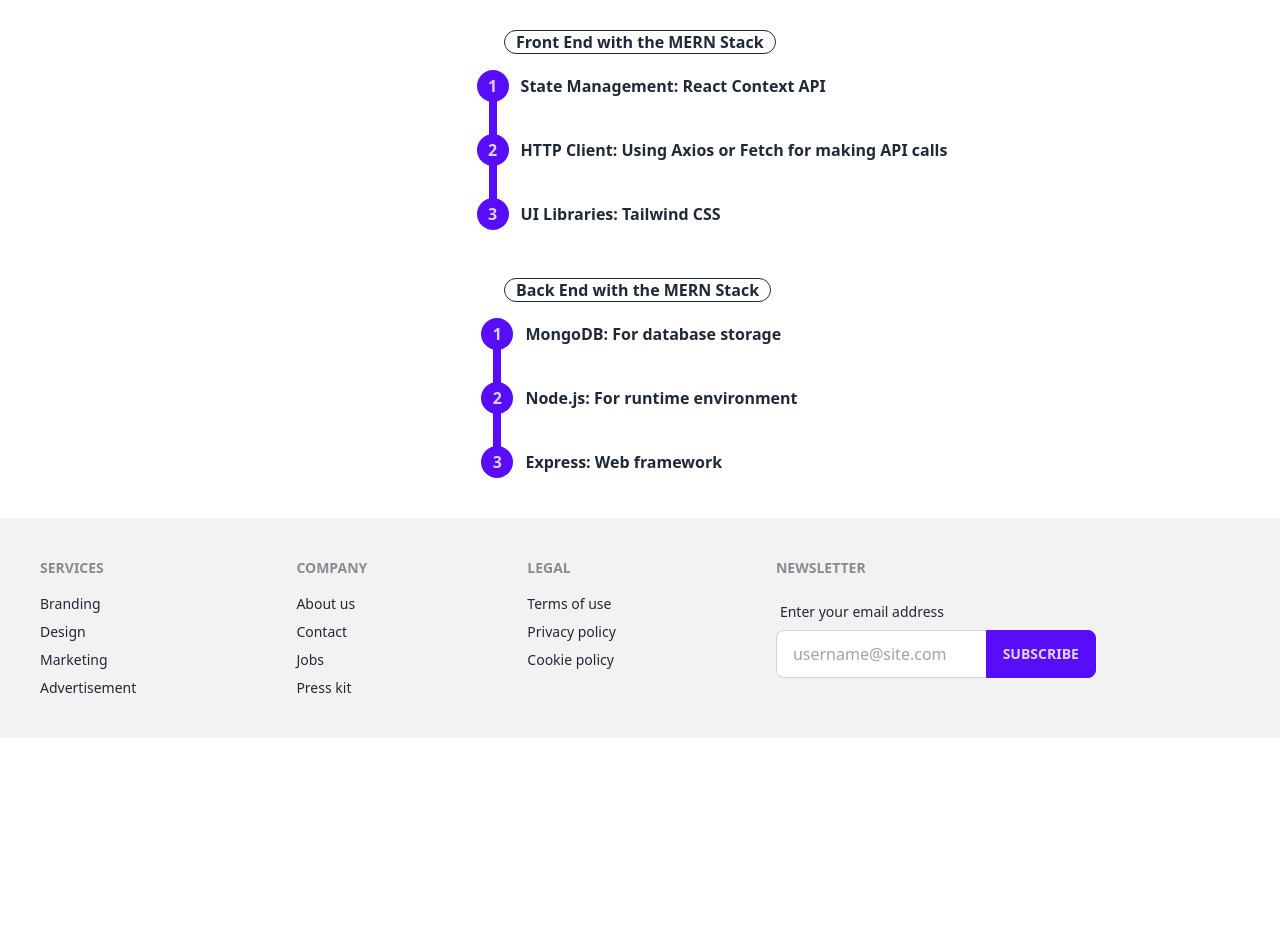
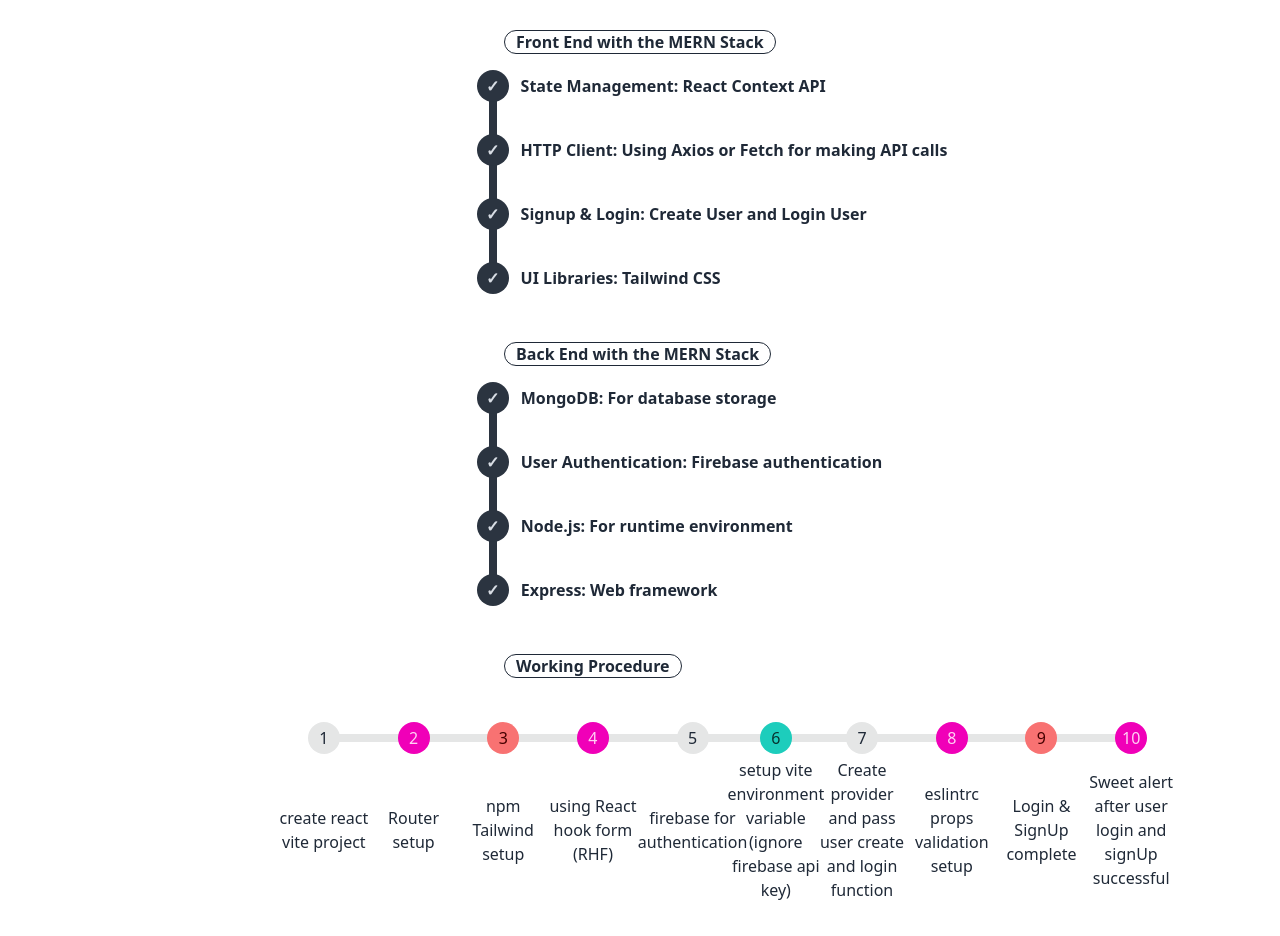
Before and after one commit to Shakil53/smart-teacher, a React (Vite) app: page / in a window 1280 px wide. Shown: the part 616-1552 px from the top of the page. Before the commit the page ends 1354 px from the top, so only its background shows below. Built offline with nearby package versions, Linux system fonts and the light colour scheme; no server answers.

Commit message:
login logout toggle into navbar

```diff
--- a/src/Pages/Home/Home/Home.jsx
+++ b/src/Pages/Home/Home/Home.jsx
@@ -14,11 +14,16 @@
                     <div className=" flex ml-[480px] badge badge-outline badge-lg font-bold mt-8">Front End with the MERN Stack</div>
                     <div className=" ml-[220px]">
                         <ul className="steps steps-vertical">
-                            <li className="step step-primary step-sm font-semibold">State Management:  React Context API
+
+                            <li data-content="✓" className="step step-neutral step-sm font-semibold">State Management:  React Context API
                             </li>
-                            <li className="step step-primary step-sm font-semibold">HTTP Client:  Using Axios or Fetch for making API calls
+
+                            <li data-content="✓" className="step step-neutral step-sm font-semibold">HTTP Client:  Using Axios or Fetch for making API calls
                             </li>
-                            <li className="step step-primary step-sm font-semibold">UI Libraries:   Tailwind CSS
+                            <li data-content="✓" className="step step-neutral step-sm font-semibold">Signup & Login: Create User and Login User
+                            </li>
+
+                            <li data-content="✓" className="step step-neutral step-sm font-semibold">UI Libraries:   Tailwind CSS
                             </li>
 
                         </ul>
@@ -28,21 +33,48 @@
                 </div>
                 <div>
                     <div className=" flex ml-[480px] badge badge-outline badge-lg font-bold mt-8">Back End with the MERN Stack</div>
-                    <div className=" ml-[75px]">
+                    <div className=" ml-[155px]">
                         <ul className="steps steps-vertical">
-                            <li className="step step-primary step-sm font-semibold">MongoDB:  For database storage
+                            <li data-content="✓" className="step step-neutral step-sm font-semibold">MongoDB:  For database storage</li>
+                            <li data-content="✓" className="step step-neutral step-sm font-semibold">User Authentication: Firebase authentication
+                            </li>
+                            <li data-content="✓" className="step step-neutral step-sm font-semibold">Node.js: For runtime environment
 
                             </li>
-                            <li className="step step-primary step-sm font-semibold">Node.js: For runtime environment
-
-                            </li>
-                            <li className="step step-primary step-sm font-semibold"> Express: Web framework
+                            <li data-content="✓" className="step step-neutral step-sm font-semibold"> Express: Web framework
 
                             </li>
 
                         </ul>
                     </div>
 
+
+                </div>
+                <div>
+                    <div className=" flex ml-[480px] badge badge-outline badge-lg font-bold mt-8 mb-10">Working Procedure</div>
+
+                    <div className="overflow-x-auto ml-[255px] mb-36">
+                        <ul className="steps">
+                            <li className="step">create react vite project</li>
+                            <li className="step step-secondary"> Router setup
+                            </li>
+                            <li className="step step-error"> npm Tailwind setup
+                            </li>
+                            <li className="step step-secondary">using React hook form (RHF)
+                            </li>
+                            <li className="step">firebase for authentication
+                            </li>
+                            <li className="step step-accent">setup vite environment variable (ignore firebase api key)</li>
+                            <li className="step">Create provider and pass user create and login function</li>
+                            <li className="step step-secondary">eslintrc props validation setup
+                            </li>
+                            <li className="step step-error"> Login & SignUp complete
+                            </li>
+                            <li className="step step-secondary"> Sweet alert after user login and signUp successful
+                            </li>
+
+                        </ul>
+                    </div>
 
                 </div>
             </div>
--- a/src/Shared/NavBar.jsx
+++ b/src/Shared/NavBar.jsx
@@ -1,6 +1,10 @@
+import { useContext } from 'react';
 import { Link } from 'react-router-dom';
+import { AuthContex } from '../Provider/AuthProvider';
+
 
 const NavBar = () => {
+    const { signInUser } = useContext(AuthContex)
 
     const nabOptions = <>
         <li><Link to='/'>Home</Link></li>
@@ -19,14 +23,18 @@
             </div>
             <div className="navbar-center hidden lg:flex">
                 <ul className="menu menu-horizontal px-1 gap-7 text-bold">
-                    {/* TODO: li dynamic */}
+
                     {nabOptions}
                 </ul>
             </div>
             <div className="navbar-end">
-                <Link to='/login' className="btn">Log in</Link>
+                {
+                    signInUser ? < Link to='/login' className="btn">Logout</Link> :
+                        <Link to='/login' className="btn">Log in</Link>
+                }
+
             </div>
-        </div>
+        </div >
     );
 };
 
```
